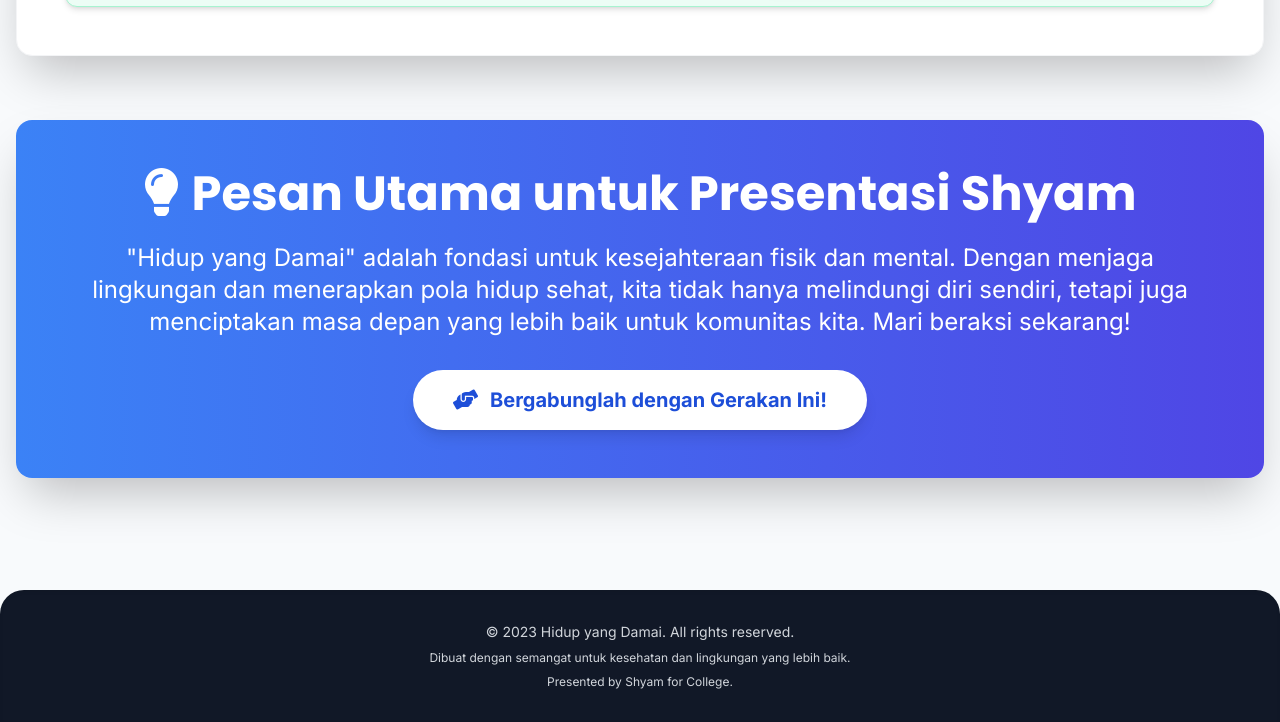
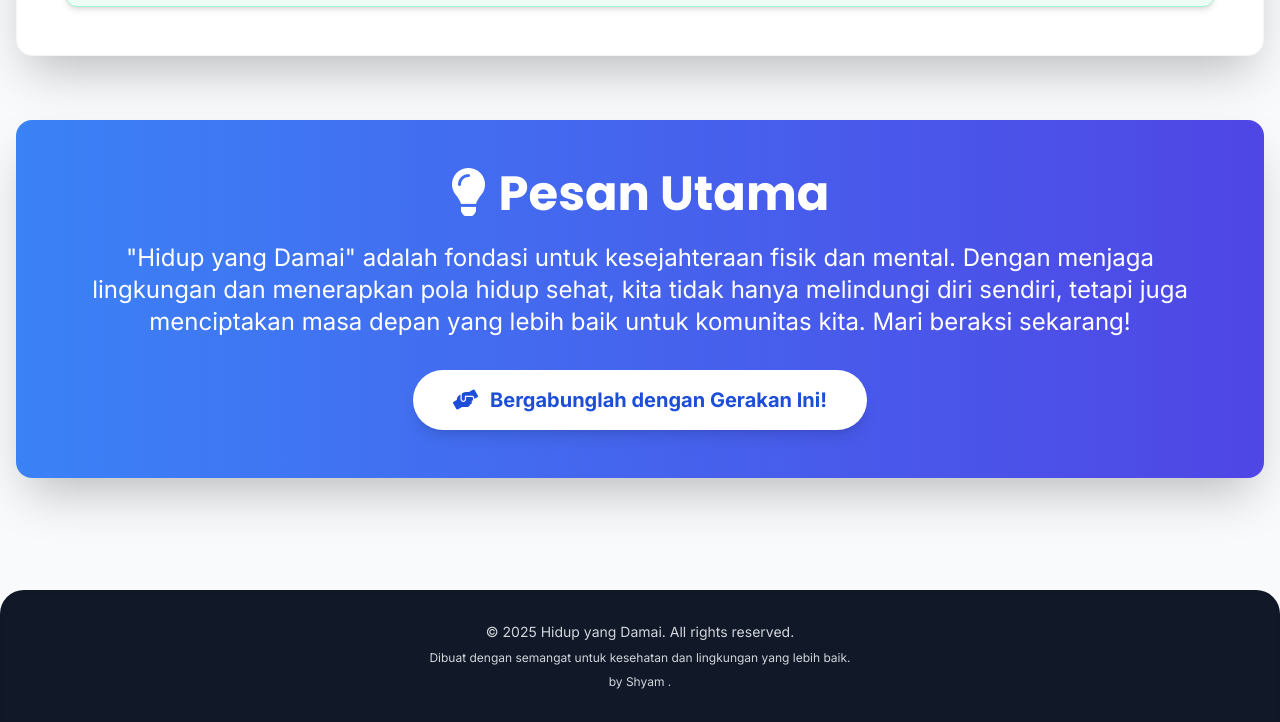
Before and after one commit to ashutechworld/shyama, a plain HTML site: page index.html in a window 1280 px wide. Shown: the part 5638-6360 px from the top of the page. Drawn offline with nearby package versions, Linux system fonts and the light colour scheme.

Commit message:
Update index.html

```diff
--- a/index.html
+++ b/index.html
@@ -205,7 +205,7 @@
 
         <section class="bg-gradient-to-r from-blue-500 to-indigo-600 text-white p-8 md:p-12 rounded-2xl shadow-2xl text-center mb-16">
             <h2 class="text-4xl md:text-5xl font-bold mb-6">
-                <i class="fas fa-lightbulb mr-3"></i>Pesan Utama untuk Presentasi Shyam
+                <i class="fas fa-lightbulb mr-3"></i>Pesan Utama
             </h2>
             <p class="text-xl md:text-2xl leading-relaxed mb-8">
                 "Hidup yang Damai" adalah fondasi untuk kesejahteraan fisik dan mental. Dengan menjaga lingkungan dan menerapkan pola hidup sehat, kita tidak hanya melindungi diri sendiri, tetapi juga menciptakan masa depan yang lebih baik untuk komunitas kita. Mari beraksi sekarang!
@@ -218,9 +218,9 @@
 
     <footer class="bg-gray-900 text-gray-300 py-8 rounded-t-3xl shadow-inner">
         <div class="container mx-auto px-6 text-center">
-            <p class="text-sm mb-2">&copy; 2023 Hidup yang Damai. All rights reserved.</p>
+            <p class="text-sm mb-2">&copy; 2025 Hidup yang Damai. All rights reserved.</p>
             <p class="text-xs">Dibuat dengan semangat untuk kesehatan dan lingkungan yang lebih baik.</p>
-            <p class="text-xs mt-2">Presented by Shyam for College.</p>
+            <p class="text-xs mt-2"> by Shyam .</p>
         </div>
     </footer>
 
```
